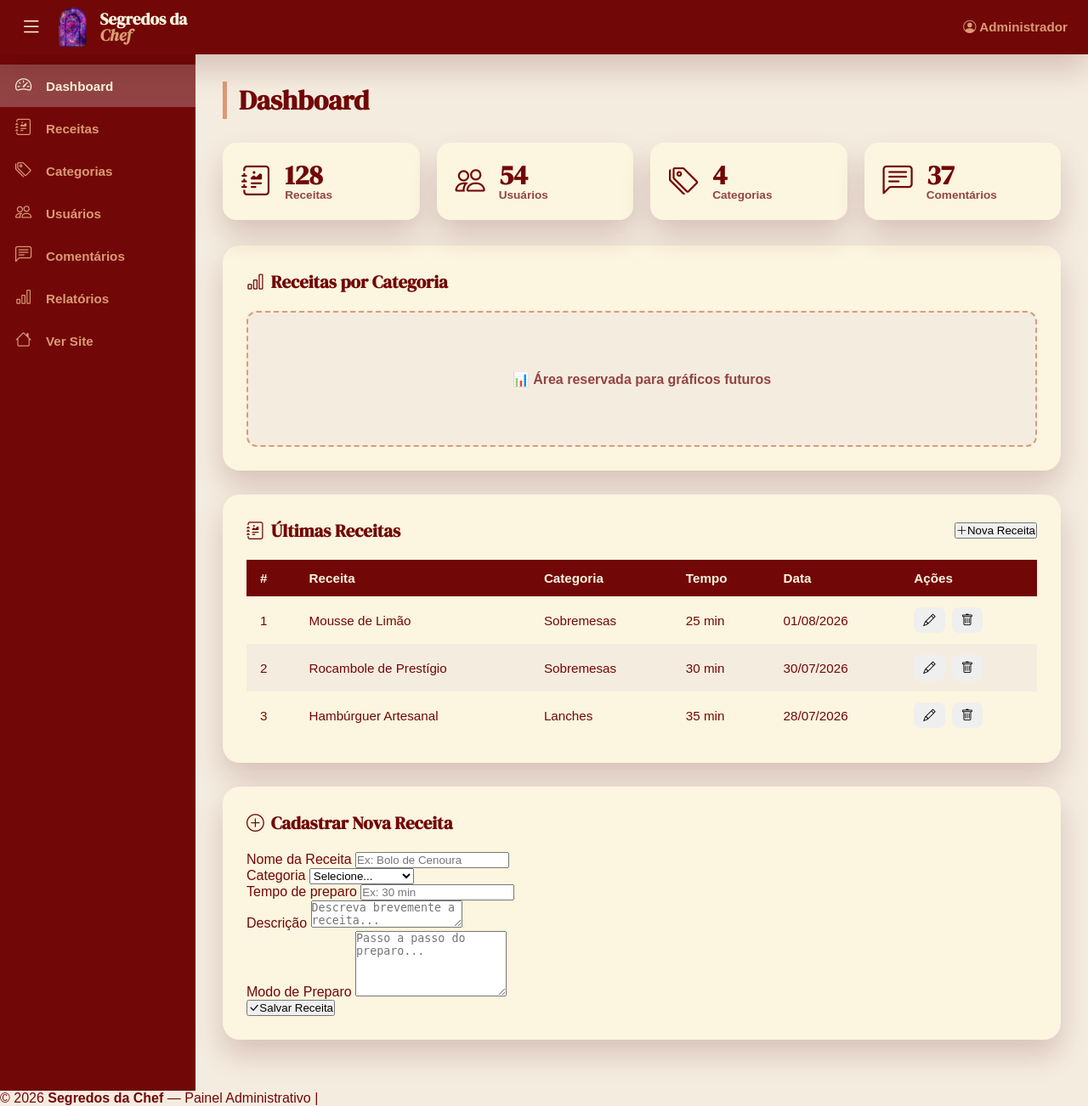
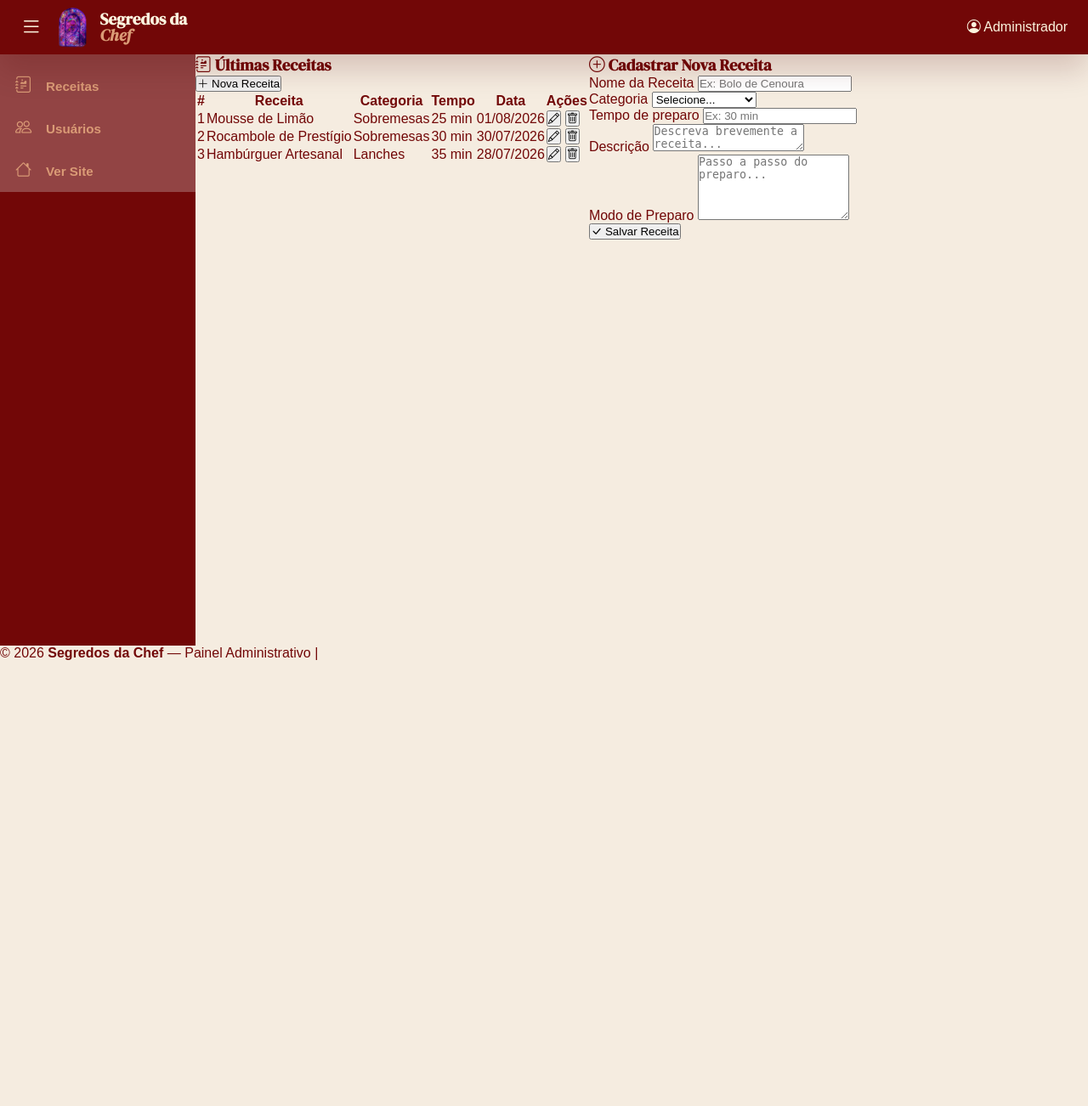
Before and after one commit to MarianaMendes3101/segredos_da_chefe, a Django app: page /painel/ in a window 1280 px wide. Shown: the whole page at 85% size. After the commit the page ends 777 px from the top, so only its background shows below. Run offline with Django 5.2, Linux system fonts and the light colour scheme; some web fonts are replaced.

Commit message:
dashboard melhor apenas arrumar adicionar e modificar receitas

```diff
--- a/static/css/layout.css
+++ b/static/css/layout.css
@@ -93,17 +93,18 @@ body { background: #f5ece0; color: var(--cor-texto); font: 16px 'Sulphur Point',
 a { text-decoration: none; color: inherit; }
 
 /* Modelo letra */
-.admin-logo .logo-texto, .pagina-titulo, .resumo-card h3, .bloco-titulo {
+.admin-logo .logo-texto, .bloco-titulo {
   font-family: 'DM Serif Display', Georgia, serif;
 }
 
 /* Alinhamento */
-.admin-header, .header-esquerda, .admin-logo, .admin-sidebar nav ul li a,
-.resumo-card, .bloco-topo, .bloco-titulo, .grafico-placeholder, .acoes, .btn-primario {
-  display: flex;
-  align-items: center;
+.admin-header,
+.header-esquerda,
+.admin-logo,
+.admin-sidebar nav ul li a {
+    display: flex;
+    align-items: center;
 }
-
 /*HEADER*/
 .admin-header {
   background: var(--cor-primaria);
@@ -124,7 +125,6 @@ a { text-decoration: none; color: inherit; }
 .admin-logo img { width: 42px; }
 .admin-logo .logo-texto { font-size: 1.2rem; line-height: 1; color: var(--cor-apoio); }
 .admin-logo .logo-texto span { color: var(--cor-secundaria); font-style: italic; display: block; }
-.admin-usuario { font-size: 0.95rem; color: var(--cor-secundaria); font-weight: 700; }
 
 /* sidebar */
 .admin-wrapper { display: flex; margin-top: 64px; min-height: calc(100vh - 104px); }
@@ -158,54 +158,8 @@ a { text-decoration: none; color: inherit; }
 }
 
 .admin-sidebar nav ul li a i { font-size: 1.2rem; min-width: 22px; }
-.admin-sidebar nav ul li a:hover, .admin-sidebar nav ul li.ativo a { background: var(--avermelhado); color: var(--cor-apoio); }
+.admin-sidebar nav ul li a:hover, .admin-sidebar nav ul  { background: var(--avermelhado); color: var(--cor-apoio); }
 .admin-sidebar.fechado span { display: none; }
-
-.admin-conteudo { flex: 1; padding: 32px; overflow-x: hidden; }
-
-.pagina-titulo {
-  font-size: 2rem;
-  color: var(--cor-primaria);
-  margin-bottom: 28px;
-  border-left: 5px solid var(--cor-secundaria);
-  padding-left: 14px;
-}
-
-/* blocos */
-.resumo-cards { display: grid; grid-template-columns: repeat(auto-fit, minmax(180px, 1fr)); gap: 20px; margin-bottom: 30px; }
-.resumo-card, .bloco { background: var(--cor-apoio); box-shadow: var(--sombra); }
-.resumo-card { border-radius: 16px; padding: 22px; gap: 16px; }
-.resumo-card i { font-size: 2.2rem; color: var(--cor-primaria); }
-.resumo-card h3 { font-size: 2rem; color: var(--cor-primaria); line-height: 1; }
-.resumo-card p { font-size: 0.85rem; color: var(--avermelhado); font-weight: 700; }
-
-.bloco { border-radius: 20px; padding: 28px; margin-bottom: 28px; }
-.bloco-topo { justify-content: space-between; margin-bottom: 20px; }
-.bloco-titulo { font-size: 1.3rem; color: var(--cor-primaria); margin-bottom: 20px; gap: 8px; }
-.bloco-topo .bloco-titulo { margin-bottom: 0; }
-
-/*tabelas */
-.grafico-placeholder {
-  background: #f5ece0;
-  border: 2px dashed var(--cor-secundaria);
-  border-radius: 12px;
-  height: 160px;
-  justify-content: center;
-  color: var(--avermelhado);
-  font-weight: 700;
-}
-.tabela-wrapper { overflow-x: auto; }
-table { width: 100%; border-collapse: collapse; font-size: 0.95rem; }
-thead tr { background: var(--cor-primaria); color: var(--cor-apoio); }
-th, td { padding: 13px 16px; text-align: left; }
-tbody tr:nth-child(even) { background: #f5ece0; }
-tbody tr:hover { background: #f0dfc8; }
-
-.acoes { gap: 8px; }
-.btn-editar, .btn-excluir { border: 0; padding: 7px 11px; border-radius: 8px; cursor: pointer; font-size: 0.9rem;
-}
-
-
 
 /* RODAPÉ */
 .rodape {
--- a/web/templates/web/painel.html
+++ b/web/templates/web/painel.html
@@ -43,12 +43,6 @@
         <aside class="admin-sidebar" id="sidebar">
             <nav>
                 <ul>
-                    <li class="ativo">
-                        <a href="#dashboard">
-                            <i class="bi bi-speedometer2"></i>
-                            <span>Dashboard</span>
-                        </a>
-                    </li>
                     <li>
                         <a href="#receitas">
                             <i class="bi bi-journal-richtext"></i>
@@ -56,27 +50,9 @@
                         </a>
                     </li>
                     <li>
-                        <a href="#categorias">
-                            <i class="bi bi-tags"></i>
-                            <span>Categorias</span>
-                        </a>
-                    </li>
-                    <li>
                         <a href="#usuarios">
                             <i class="bi bi-people"></i>
                             <span>Usuários</span>
-                        </a>
-                    </li>
-                    <li>
-                        <a href="#comentarios">
-                            <i class="bi bi-chat-left-text"></i>
-                            <span>Comentários</span>
-                        </a>
-                    </li>
-                    <li>
-                        <a href="#relatorios">
-                            <i class="bi bi-bar-chart"></i>
-                            <span>Relatórios</span>
                         </a>
                     </li>
                     <li>
@@ -88,52 +64,6 @@
                 </ul>
             </nav>
         </aside>
-        <!-- CONTEÚDO PRINCIPAL -->
-        <main class="admin-conteudo">
-            <!-- DASHBOARD -->
-            <section id="dashboard">
-                <h2 class="pagina-titulo">Dashboard</h2>
-                <!-- CARDS DE RESUMO -->
-                <div class="resumo-cards">
-                    <div class="resumo-card">
-                        <i class="bi bi-journal-richtext"></i>
-                        <div>
-                            <h3>128</h3>
-                            <p>Receitas</p>
-                        </div>
-                    </div>
-                    <div class="resumo-card">
-                        <i class="bi bi-people"></i>
-                        <div>
-                            <h3>54</h3>
-                            <p>Usuários</p>
-                        </div>
-                    </div>
-                    <div class="resumo-card">
-                        <i class="bi bi-tags"></i>
-                        <div>
-                            <h3>4</h3>
-                            <p>Categorias</p>
-                        </div>
-                    </div>
-                    <div class="resumo-card">
-                        <i class="bi bi-chat-left-text"></i>
-                        <div>
-                            <h3>37</h3>
-                            <p>Comentários</p>
-                        </div>
-                    </div>
-                </div>
-                <!-- GRÁFICO -->
-                <div class="bloco" id="relatorios">
-                    <h3 class="bloco-titulo">
-                        <i class="bi bi-bar-chart"></i>
-                        Receitas por Categoria </h3>
-                    <div class="grafico-placeholder">
-                        <p>📊 Área reservada para gráficos futuros</p>
-                    </div>
-                </div>
-            </section>
             <!-- TABELA DE RECEITAS -->
             <section class="bloco" id="receitas">
                 <div class="bloco-topo">
```
